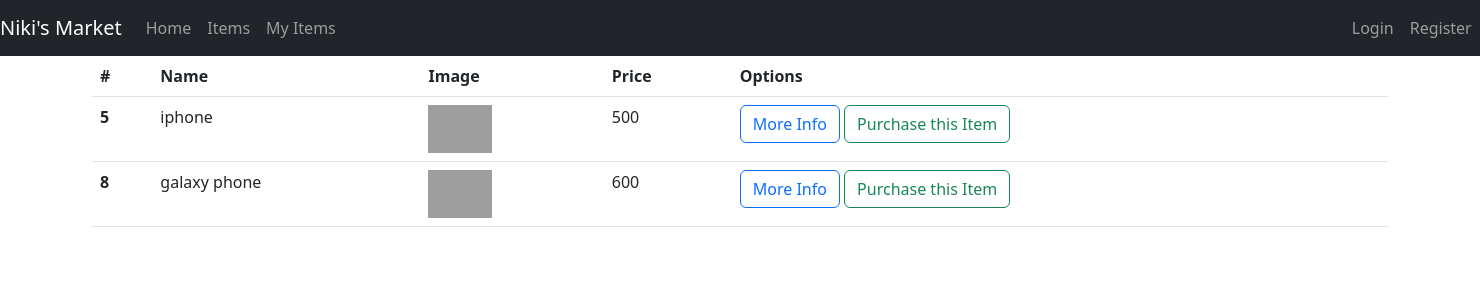
After one commit to nikolayratayov/Market, a Django app: page /my_items/ in a window 1480 px wide. The commit adds this page. Shown: the top 300 px of the page. Run offline with Django 4.2, Linux system fonts and the light colour scheme; data comes from the database, SQL or seed files in the repository; some libraries are stand-ins or nearby versions; grey boxes are pictures that could not be loaded.

Commit message:
market app

```diff
--- a/market/main/templates/main/includes/navbar.html
+++ b/market/main/templates/main/includes/navbar.html
@@ -10,6 +10,9 @@
             </li>
             <li class="nav-item">
                 <a class="nav-link" href="{% url 'items' %}">Items</a>
+            </li>
+            <li class="nav-item">
+                <a class="nav-link" href="{% url 'my_items' %}">My Items</a>
             </li>
         </ul>
         <ul class="navbar-nav" style='padding-left: 1000px'>
--- /dev/null
+++ b/market/main/templates/main/my_items.html
@@ -0,0 +1,41 @@
+{% extends 'main/base.html' %}
+{% block title %}
+    Items
+{% endblock %}
+{% block content %}
+    <table class="table table-hover">
+    <thead>
+        <tr>
+            <th scope="col">#</th>
+            <th scope="col">Name</th>
+            <th scope="col">Image</th>
+            <th scope="col">Price</th>
+            <th scope="col">Options</th>
+        </tr>
+    </thead>
+    <tbody>
+
+        {% for item in my_items %}
+        <tr>
+            <th scope="row">{{ item.pk }}</th>
+                <td>{{ item.name }}</td>
+                <td>
+                    <img src="{{ item.image_url }}" style="width:64px">
+                </td>
+                <td>{{ item.price }}</td>
+                <td>
+                    <button type="button" class="btn btn-outline-primary"
+                            data-toggle="modal" data-target="#Modal-MoreInfo{{ item.pk }}">
+                        More Info
+                    </button>
+                    <button type="button" class="btn btn-outline-success"
+                            data-toggle="modal" data-target="#Modal-PurchaseConfirm{{ item.pk }}">
+                        Purchase this Item
+                    </button>
+                    {% include 'main/includes/items_modals.html' %}
+                </td>
+        </tr>
+        {% endfor %}
+    </tbody>
+    </table>
+{% endblock %}
--- a/market/main/urls.py
+++ b/market/main/urls.py
@@ -9,4 +9,5 @@ urlpatterns = [
     path('login/', loginpage, name='login'),
     path('logout/', logoutpage, name='logout'),
     path('register/', registerpage, name='register'),
+    path('my_items/', myitemspage, name='my_items'),
 ]
--- a/market/main/views.py
+++ b/market/main/views.py
@@ -3,6 +3,8 @@ from .models import Item
 from django.contrib.auth import authenticate, login, logout
 from django.contrib.auth.forms import UserCreationForm
 from django.contrib import messages
+
+
 # Create your views here.
 
 
@@ -20,8 +22,15 @@ def itemspage(request):
             purchased_item_object = Item.objects.get(name=purchased_item)
             purchased_item_object.owner = request.user
             purchased_item_object.save()
-            messages.success(request, f'Congratulations. You just bought {purchased_item_object.name} for {purchased_item_object.price}')
+            messages.success(request,
+                             f'Congratulations. You just bought {purchased_item_object.name} for {purchased_item_object.price}')
         return redirect('items')
+
+
+def myitemspage(request):
+    my_items = Item.objects.filter(owner=not None)
+    return render(request, template_name='main/my_items.html', context={'my_items': my_items})
+
 
 def loginpage(request):
     if request.method == 'GET':
```
